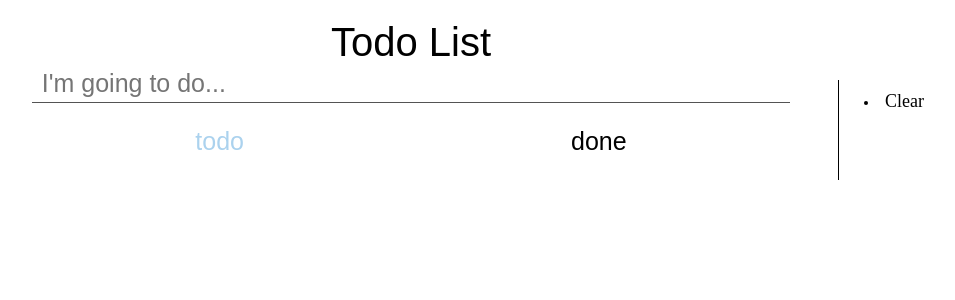
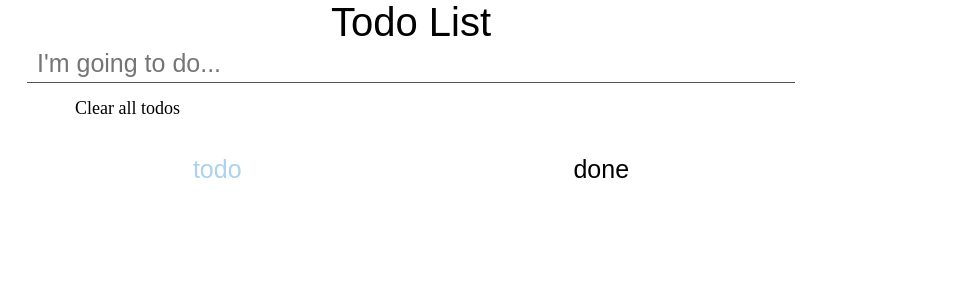
Before and after one commit to monsoir/React-TodoList, a React (Create React App) app: page / in a window 1280 px wide. Shown: the top 300 px of the page, without its empty margins (229-1184 px from the left). Built offline with nearby package versions, Linux system fonts and the light colour scheme.

Commit message:
What: 1.将 Accessory 面板移到输入框下 2.todo 部分添加一个可滚动的效果，使得 Todo 标题和输入框可以置顶

```diff
--- a/src/App.js
+++ b/src/App.js
@@ -2,7 +2,6 @@ import React from 'react';
 import { Provider } from 'react-redux';
 import store from './dataControl/store/store';
 // import logo from './logo.svg';
-import './App.css';
 import MainContainer from './MainContainer';
 import Panel from './TodoUtil/accessoriesPanel';
 
@@ -11,7 +10,6 @@ const App = () => {
     <Provider store={store}>
       <div>
         <MainContainer />
-        <Panel />
       </div>
     </Provider>
   );
--- a/src/MainContainer.js
+++ b/src/MainContainer.js
@@ -6,7 +6,9 @@ import Todos from './Todo/TodoContainer';
 import InputBar from './InputBar/inputBar';
 import {
   addTodo,
+  clearTodo,
 } from './dataControl/actions/todoActions';
+import TouchableOpacity from './utils/UI/TouchableOpacity';
 
 const styles = {
   container: {
@@ -16,7 +18,32 @@ const styles = {
     alignItems: 'center',
     justifyContent: 'center',
   },
+  panel: {
+    display: 'flex',
+    overflowX: 'scroll',
+    flex: 1,
+  },
+  panelInnerContainer: {
+    display: 'flex',
+    flex: 1,
+    flexDirection: 'row',
+    height: 20,
+    justifyContent: 'flex-start',
+    listStyleType: 'none',
+  },
+  accessory: {
+    cursor: 'pointer',
+    outline: 0,
+    borderWidth: 0,
+    background: 'white',
+    fontSize: 18,
+    fontFamily: 'Futura',
+    marginLeft: 2,
+    marginRight: 20,
+  },
 };
+
+const HEIGHTFACTOR = 0.7;
 
 class Container extends PureComponent {
 
@@ -24,11 +51,30 @@ class Container extends PureComponent {
     super(props);
     this.state = {
       section: 0,
+      todosHeight: window.innerHeight * HEIGHTFACTOR,
     };
   }
 
+  componentDidMount() {
+    window.addEventListener('resize', this.updateTodosHeight);
+  }
+
+  componentWillUnmount() {
+    window.removeEventListener('resize', this.updateTodosHeight);
+  }
+
+  updateTodosHeight = () => {
+    this.setState({
+      todosHeight: window.innerHeight * HEIGHTFACTOR,
+    });
+  };
+
   handleAddTodo = (content) => {
     this.props.dispatch(addTodo(content));
+  };
+
+  handleClear = () => {
+    this.props.dispatch(clearTodo());
   };
 
   renderTodo = () => {
@@ -50,6 +96,23 @@ class Container extends PureComponent {
     );
   };
 
+  renderAccessory = () => {
+    return (
+      <div style={styles.panel}>
+        <ul style={styles.panelInnerContainer}>
+          <li>
+            <TouchableOpacity
+              style={styles.accessory}
+              onClick={this.handleClear}
+            >
+              {'Clear all todos'}
+            </TouchableOpacity>
+          </li>
+        </ul>
+      </div>
+    );
+  };
+
   render() {
 
     const headerTitles = ['todo', 'done'];
@@ -58,6 +121,7 @@ class Container extends PureComponent {
       <div style={styles.container}>
         <Title title={'Todo List'} />
         <InputBar confirmHandler={(content) => {this.handleAddTodo(content)}} />
+        {this.renderAccessory()}
         <Header
           titles={headerTitles}
           didSelectOn={(index) => {
@@ -66,7 +130,9 @@ class Container extends PureComponent {
             });
           }}
         />
-        {this.renderTodo()}
+        <div style={{ overflowY: 'scroll', height: this.state.todosHeight }}>
+          {this.renderTodo()}
+        </div>
       </div>
     );
   }
--- a/src/Todo/TodoContainer.js
+++ b/src/Todo/TodoContainer.js
@@ -21,6 +21,8 @@ const styles = {
     flexDirection: 'column',
     WebkitPaddingStart: 0,
     listStyleType: 'none',
+    // overflowY: 'auto',
+    // maxHeight: 500,
   },
 };
 
--- a/src/Todo/TodoItem.js
+++ b/src/Todo/TodoItem.js
@@ -6,11 +6,12 @@ const styles = {
     display: 'flex',
     flex: 4,
     flexDirection: 'row',
-    justifyContent: 'center',
+    justifyContent: 'flex-start',
     alignItems: 'center',
     margin: 10,
     paddingTop: 10,
     paddingBottom: 10,
+    overflowX: 'scroll',
   },
   title: {
     flex: 4,
@@ -45,7 +46,7 @@ const styles = {
     flex: 1,
     width: 30,
     height: 30,
-  }
+  },
 };
 
 const propTypes = {
--- a/src/index.css
+++ b/src/index.css
@@ -2,7 +2,7 @@ body {
   font: 14px "Century Gothic", Futura, sans-serif;
   display: flex;
   flex-direction: column;
-  margin-top: 20px;
   height: 100vh;
-  background-color: #dadbd2,
+  background-color: 'white';
+  margin: 0;
 }
```
